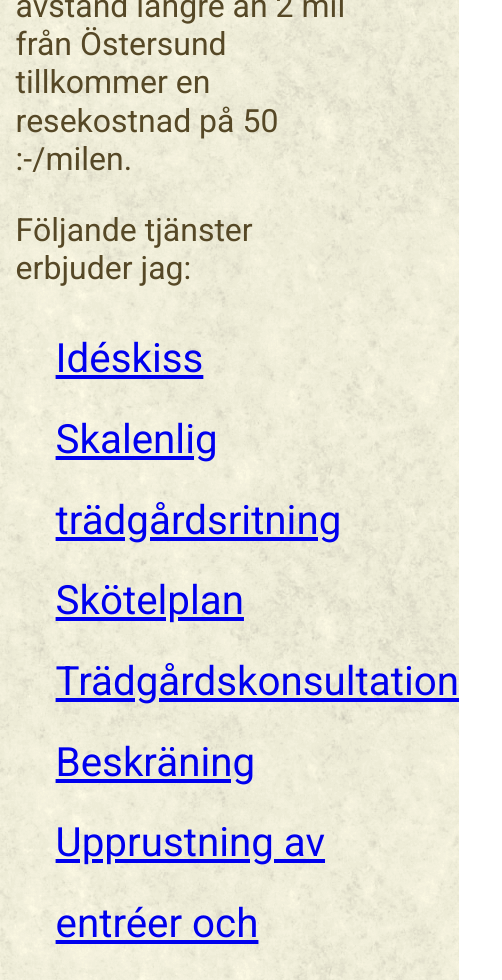
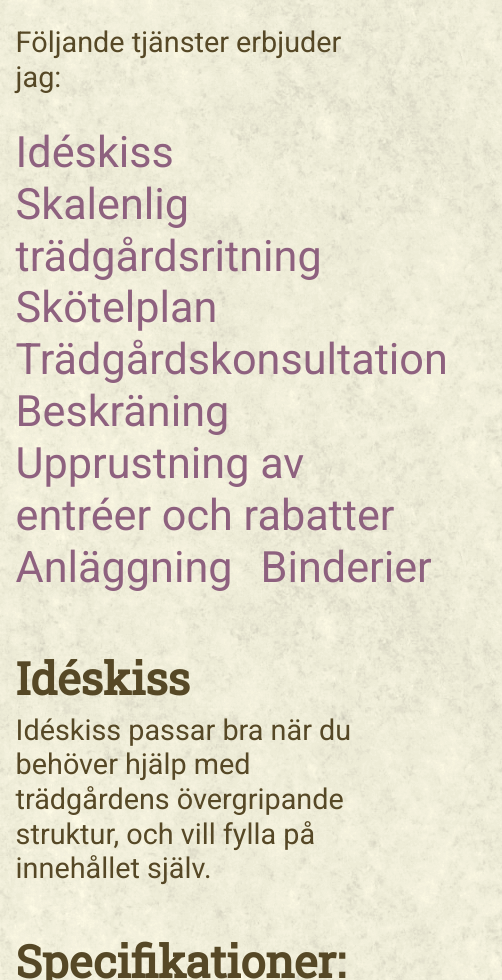
Before and after one commit to emame/mani, a plain HTML site: page vad.html in a window 390 px wide. Shown: the part 1020-2000 px from the top of the page, 502 px wide, since content can reach past the window. Drawn offline with Linux system fonts and the light colour scheme.

Commit message:
services added

```diff
--- a/css/stylesheet.css
+++ b/css/stylesheet.css
@@ -81,7 +81,6 @@ nav > ul, nav > ul > li {
 	list-style-position:inside;
 	display: inline-block !important;
 	padding: 0;
-	height: ;
 	line-height: 2;
 	margin: 0;
 	margin-right: 1.7em;
@@ -124,14 +123,11 @@ p {
 
 a {
 	font-size: 1em;
+	color: #564826;
 }
 
 a:hover {
 	font-size: 1em;
-}
-
-em	{
-	font-weight: 800;
 }
 
 ul  {
@@ -140,8 +136,9 @@ ul  {
 	font-size: 1em;
 	color: #564826;
 }
+
 li {
-line-height: 1.2;
+	line-height: 1.2;
 }
 
 .navone {
@@ -215,6 +212,20 @@ line-height: 1.2;
 	top: 35%;
 }
 
+#produktlista {
+	display: inline-block;
+	padding-left: 0;
+	margin-right: 1em;
+}
+
+#produktlista a {
+	text-decoration: none;
+	color: #8E617F;
+}
+
+#produktlista a:hover {
+	color: #564826;
+}
 @media (min-width : 0px) and (max-width : 568px) {
 	/*	@media only screen and (min-device-width : 320px) and (max-device-width : 568px) { */
 		#logotyp {
@@ -274,7 +285,7 @@ line-height: 1.2;
 			clear: both;
 		}
 
-		nav ul, li {
+		nav ul, nav li {
 			list-style-type: none;
 			list-style-position:inside;
 			display: block;
@@ -287,7 +298,7 @@ line-height: 1.2;
 			height: 100%;
 			padding: 0px 0px;
 			margin-left: 0px;
-			font-size: 1.4em;
+			font-size: 1.5em;
 			display: block;
 		}
 
@@ -309,12 +320,22 @@ line-height: 1.2;
 			line-height: 1.4;
 			margin-bottom: 1em;
 			font-size: 2.8em;
+			margin-bottom: 0;
+		}
+
+		h3 {
+			font-color: red;
+			font-family: 'Roboto Slab', serif;
+			line-height: 1.4;
+			margin-bottom: 1em;
+			font-size: 2.8em;
+			margin-bottom: 0;
 		}
 
 		p {
 			margin-top: 1%;
 			font-family: 'Roboto', sans-serif;
-			font-size: 2em;
+			font-size: 1.8em;
 			line-height: 1.2;
 			color: #564826;
 		}
--- a/vad.html
+++ b/vad.html
@@ -22,19 +22,18 @@
 	</nav>
 	<div class="container">
 		<h2>Så här går det till!</h2>
-		<p>Vi börjar med ett hembesök där vi går igenom dina behov med hjälp av min Checklista. Till mötet behöver jag en skalenlig tomtkarta. Hembesöket som tar ca 1.5h ingår i ritningsförslaget. Vid avstånd längre än 2 mil från Östersund tillkommer en resekostnad på 50 :-/milen.</p>
+		<p>Vi börjar med ett hembesök där vi går igenom dina behov med hjälp av min Checklista. Till mötet behöver jag en skalenlig tomtkarta. Hembesöket som tar ca 1.5h ingår i ritningsförslaget. Vid avstånd längre än 2 mil från Östersund tillkommer en resekostnad på 50:-/milen.</p>
 
 		<p>Följande tjänster erbjuder jag:</p>
-
-		<ul class="nav">
-			<li><a href="#produkt1">Idéskiss</a></li>
-			<li><a href="#produkt2">Skalenlig trädgårdsritning</a></li>
-			<li><a href="#produkt3">Skötelplan</a></li>
-			<li><a href="#produkt4">Trädgårdskonsultation</a></li>
-			<li><a href="#produkt5">Beskräning</a></li>
-			<li><a href="#produkt6">Upprustning av entréer och rabatter</a></li>
-			<li><a href="#produkt7">Anläggning</a></li>
-			<li><a href="#produkt8">Binderier</a></li>
+		<ul id="produktlista">
+			<li id="produktlista"><a href="#produkt1">Idéskiss</a></li>
+			<li id="produktlista"><a href="#produkt2">Skalenlig trädgårdsritning</a></li>
+			<li id="produktlista"><a href="#produkt3">Skötelplan</a></li>
+			<li id="produktlista"><a href="#produkt4">Trädgårdskonsultation</a></li>
+			<li id="produktlista"><a href="#produkt5">Beskräning</a></li>
+			<li id="produktlista"><a href="#produkt6">Upprustning av entréer och rabatter</a></li>
+			<li id="produktlista"><a href="#produkt7">Anläggning</a></li>
+			<li id="produktlista"><a href="#produkt8">Binderier</a></li>
 		</ul>
 
 		<h2 id="produkt1">Idéskiss</h2>
@@ -49,7 +48,7 @@
 		</ul>
 
 		<h3>Kostnad</h3>
-		<p><em>max 1000kvm</em><br> 5500 SEK<br><br><em>max 3500 kvm</em><br>7900 SEK<br><br>Pris gäller inkl moms och för trädgårdstomt<br>Vid större tomter lämnas prisuppgift.</p>
+		<p>Upp till 1000 m<sup>2</sup><br> 5500 SEK<br><br>Upp till 3500 m<sup>2</sup><br>7900 SEK<br><br>Pris gäller inkl moms och för trädgårdstomt<br>Vid större tomter lämnas prisuppgift.</p>
 
 
 		<h2 id="produkt2">Skalenlig trädgårdsritning</h2>
@@ -67,14 +66,13 @@
 		</ul>
 
 		<h3>Kostnad</h3>
-		<p><em>max 1000kvm</em><br> 10 500 SEK<br><br><em>max 3500 kvm</em><br>15 500 SEK<br><br>Pris gäller inkl moms och för trädgårdstomt<br>Vid större tomter lämnas prisuppgift.</p>
+		<p>Upp till 1000 m<sup>2</sup><br> 10 500 SEK<br><br>Upp till 3500 m<sup>2</sup><br>15 500 SEK<br><br>Pris gäller inkl moms och för trädgårdstomt<br>Vid större tomter lämnas prisuppgift.</p>
 
 		<h2 id="produkt3">Skötselplan</h2>
 		<p>Du får en skötselplan om hur du ska sköta din trädgård över årets alla månader. </p>
-		1000 SEK  max 1000 m2
-		2200 SEK  max 3500 m2
+		<p>Upp till 1000 m<sup>2</sup><br> 1000 SEK<br><br>Upp till 3500 m<sup>2</sup><br>2200 SEK</p>
 
-		<h2id="produkt4">Trädgårdskonsultation</h2>
+		<h2 id="produkt4">Trädgårdskonsultation</h2>
 		<p>Jag gör konsultationer från 1h, då kommer jag ut till dig, pratar och diskuterar runt dina frågeställningar. Du skriver själv ner mina förslag och tips. För en kostnad av 750 SEK/h inom rimligt avstånd från Östersund. Vid avstånd längre än 2 mil från Östersund tillkommer en resekostnad på 50 :-/milen.</p>
 
 		<h2 id="produkt5">Beskärning</h2>
```
Lines whose indentation alone changed are shown as unchanged.
